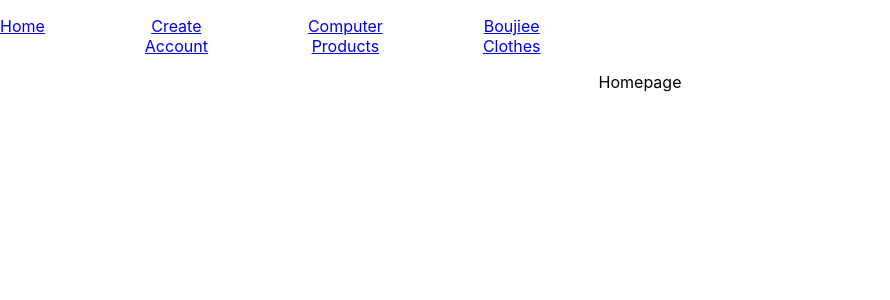
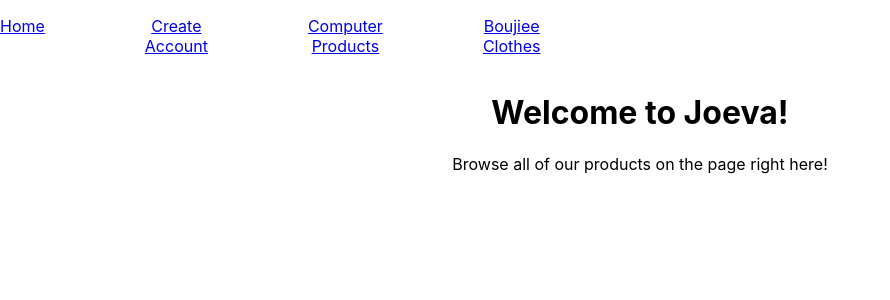
Before and after one commit to 1ShoukR/Joeva-Remastered, a React (Create React App) app in the folder joeva-remastered/: page / in a window 1280 px wide. Shown: the top 300 px of the page, without its empty margins (0-890 px from the left). Built offline with nearby package versions, Linux system fonts and the light colour scheme.

Commit message:
started editing the homepage a bit

```diff
--- a/joeva-remastered/src/Components/Homepage.jsx
+++ b/joeva-remastered/src/Components/Homepage.jsx
@@ -2,7 +2,14 @@ import React from "react";
 
 const Homepage = () => {
   return (
-    <div>Homepage</div>
+    <div className="homepageWrapper">
+      <div className="homepageHeaderContainer">
+        <h1>Welcome to Joeva!</h1>
+      </div>
+      <div>
+        <p>Browse all of our products on the page right here!</p>
+      </div>
+    </div>
   );
 };
 
```
